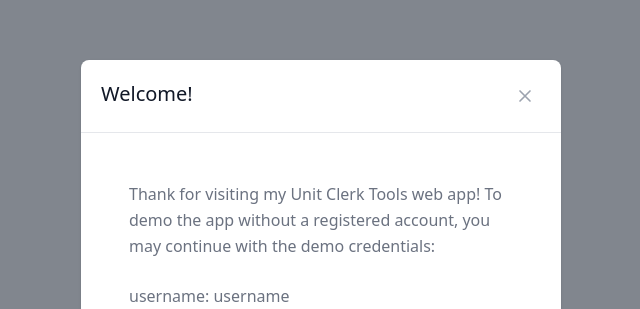
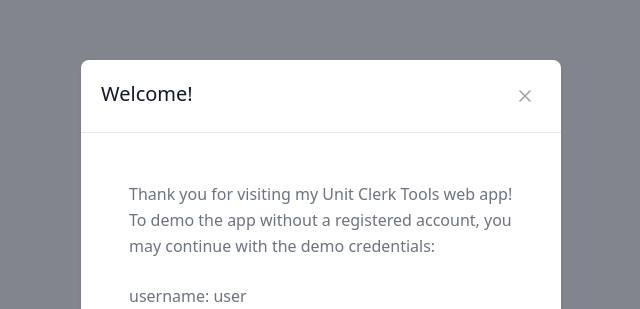
Before and after one commit to cl118/uc-tools, a React (Vite) app: page /login in a window 1280 px wide. Shown: the part 110-419 px from the top of the page, without its empty margins (319-959 px from the left). Built offline with nearby package versions, Linux system fonts and the light colour scheme; no server answers.

Commit message:
fixed modal typo

```diff
--- a/src/components/auth/WelcomeModal.jsx
+++ b/src/components/auth/WelcomeModal.jsx
@@ -12,12 +12,12 @@ const WelcomeModal = ({ showModal, setShowModal }) => {
       <Modal.Body>
         <div className='p-6 space-y-6'>
           <p className='text-base leading-relaxed text-gray-500'>
-            Thank for visiting my Unit Clerk Tools web app! To demo the app
+            Thank you for visiting my Unit Clerk Tools web app! To demo the app
             without a registered account, you may continue with the demo
             credentials:
           </p>
           <p className='text-base leading-relaxed text-gray-500'>
-            username: username <br />
+            username: user <br />
             password: password
           </p>
           <p className='text-base leading-relaxed text-gray-500'>- Chris</p>
```
